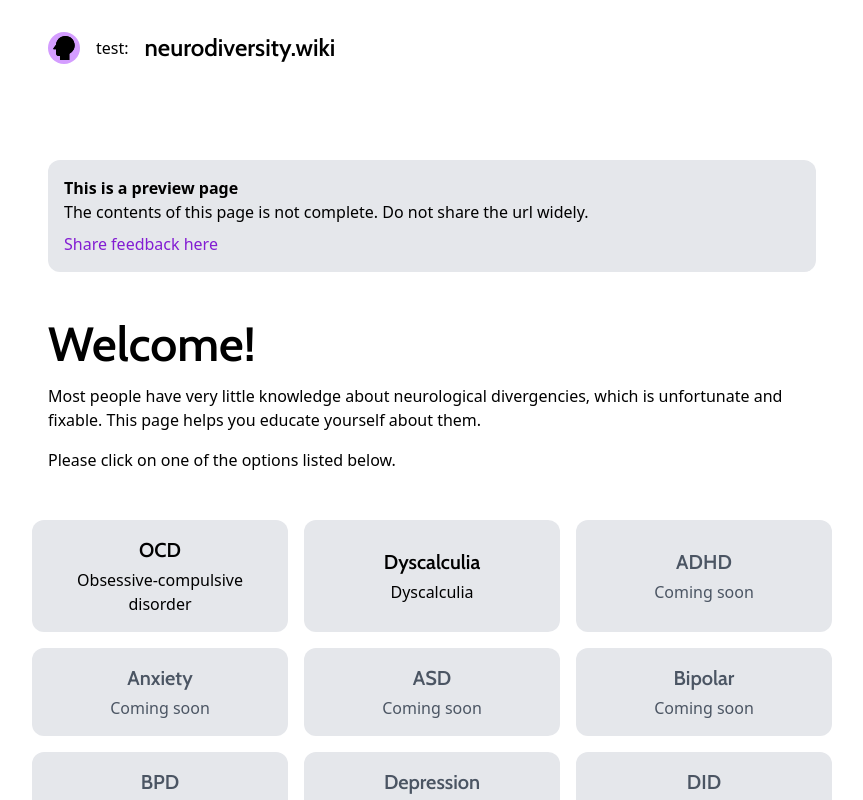
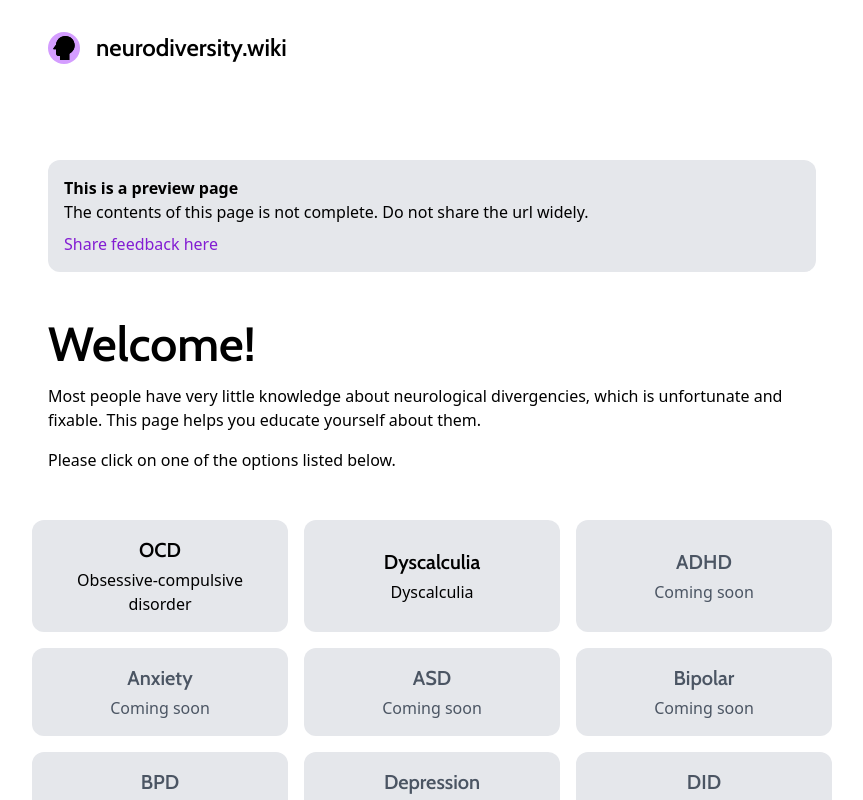
Before and after one commit to alvarlagerlof/neurodiversity, a Next.js app: page / in a window 1280 px wide. Shown: the top 800 px of the page, without its empty margins (208-1071 px from the left). Built offline with nearby package versions, Linux system fonts and the light colour scheme.

Commit message:
Remove navbar test

```diff
--- a/components/Navbar.js
+++ b/components/Navbar.js
@@ -13,7 +13,6 @@ export default function Navbar() {
             width="32px"
             height="32px"
           />
-          <p>test: {process.env.VERCEL_GIT_COMMIT_REF}</p>
           <h1 className="font-display font-semibold text-xl md:text-2xl cursor-pointer">
             neurodiversity.wiki
           </h1>
```
